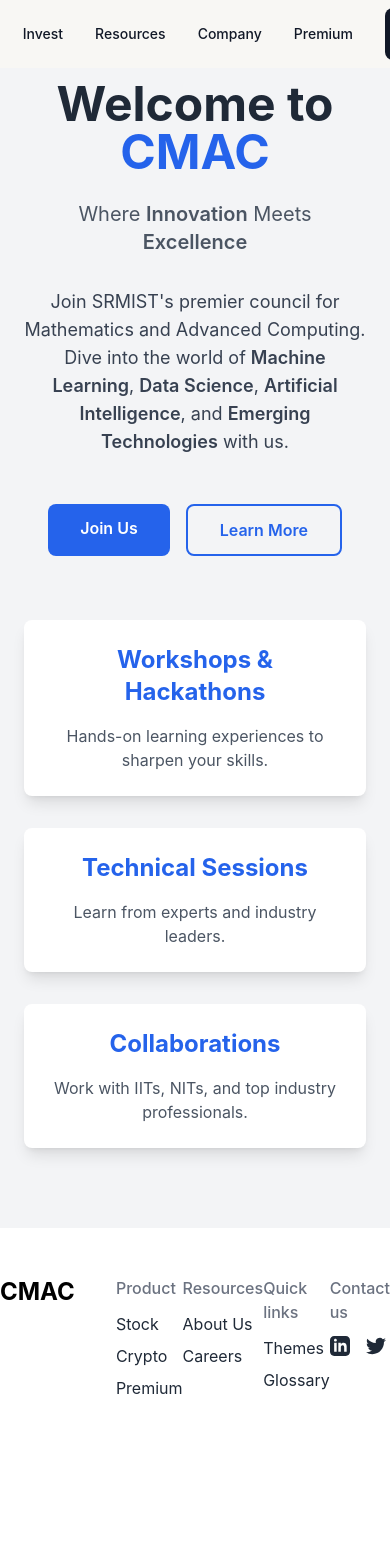
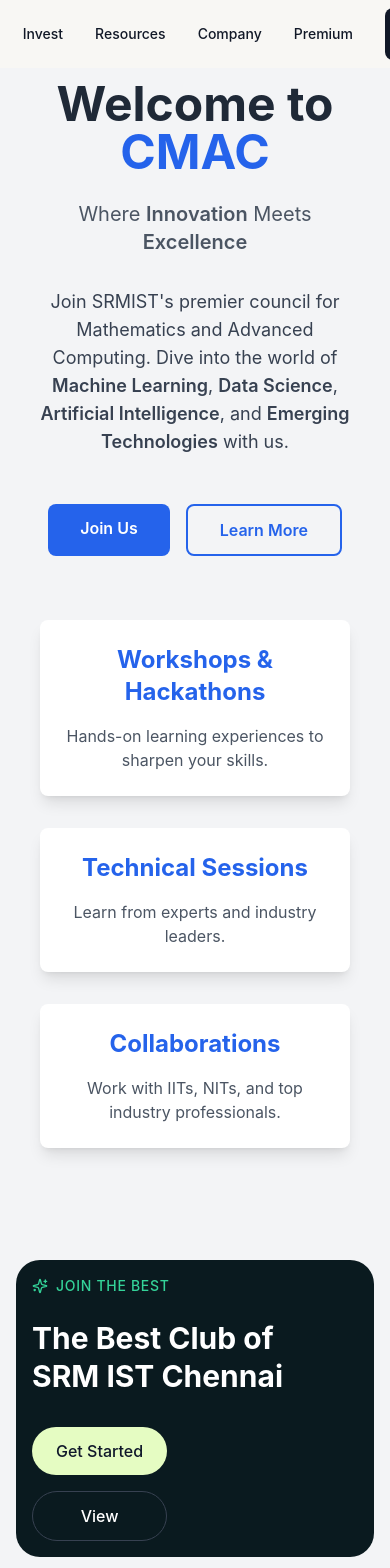
Before and after one commit to Sai-404/cmac-website, a React (Vite) app in the folder client/: page / in a window 390 px wide. Shown: the top 1568 px of the page. Before the commit the page ends 1448 px from the top, so only its background shows below. Built offline with nearby package versions, Linux system fonts and the light colour scheme.

Commit message:
feat: add WhatsApp component and integrate it into Home layout with styling adjustments

```diff
--- a/client/src/Components/Home.jsx
+++ b/client/src/Components/Home.jsx
@@ -4,14 +4,20 @@ import Header from "./Header.jsx";
 import Hero from "./Hero.jsx";
 import '../index.css';
 import Footer from "./Footer.jsx";
+import WhatsApp from "./WhatsApp.jsx";
 
 const Home = () => {
   return (
-   <div className="w-screen min-h-screen bg-gray-100">
-    <Header/>
-    <Hero/>
-    <Footer/>
-   </div>
+    <div className="relative w-full min-h-screen bg-gray-100 overflow-x-hidden">
+      <div className="mx-auto px-4 sm:px-6 lg:px-8">
+        <Header/>
+        <Hero/>
+        <div className="my-8">
+          <WhatsApp/>
+        </div>
+        <Footer/>
+      </div>
+    </div>
   );
 };
 
--- /dev/null
+++ b/client/src/Components/WhatsApp.jsx
@@ -0,0 +1,33 @@
+import React from 'react';
+import { Sparkles } from 'lucide-react';
+
+const WhatsApp = () => {
+  return (
+    <div className="bg-[#0A1A1F] w-full rounded-3xl p-4 sm:p-8 md:p-16">
+      <div className="max-w-6xl mx-auto">
+        <div className="flex items-center gap-2 text-emerald-400 mb-6">
+          <Sparkles size={16} className="text-emerald-400" />
+          <span className="text-sm font-medium tracking-wider uppercase">Join the best</span>
+        </div>
+
+        <div className="flex flex-col md:flex-row justify-between items-start gap-8">
+          <h1 className="text-3xl sm:text-4xl md:text-6xl font-bold text-white leading-tight">
+            The Best Club of<br />
+            SRM IST Chennai
+          </h1>
+
+          <div className="flex flex-col sm:flex-row gap-4">
+            <button className="px-6 py-3 bg-[#E5FCC2] text-slate-900 rounded-full font-medium hover:bg-[#d8f5a5] transition-colors whitespace-nowrap">
+              Get Started
+            </button>
+            <button className="px-6 py-3 bg-transparent text-white border border-gray-700 rounded-full font-medium hover:bg-slate-800 transition-colors whitespace-nowrap">
+              View
+            </button>
+          </div>
+        </div>
+      </div>
+    </div>
+  );
+};
+
+export default WhatsApp;
--- /dev/null
+++ b/client/src/Components/home.css
@@ -0,0 +1,70 @@
+/* Tailwind Base Configurations */
+@tailwind base;
+@tailwind components;
+@tailwind utilities;
+
+/* Customizations */
+@layer base {
+  body {
+    font-family: "Inter", sans-serif;
+    background-color: #fdf6e9; /* Light cream background */
+  }
+}
+
+@layer utilities {
+  .hero-gradient {
+    background: linear-gradient(
+      90deg,
+      #f92545,
+      #d91534
+    ); /* Gradient based on primary red */
+  }
+
+  .shadow-md {
+    box-shadow: 0 4px 6px rgba(249, 37, 69, 0.1); /* Shadow with primary red */
+  }
+
+  .shadow-lg {
+    box-shadow: 0 10px 15px rgba(249, 37, 69, 0.1); /* Shadow with primary red */
+  }
+
+  .container {
+    max-width: 1200px;
+    margin-left: auto;
+    margin-right: auto;
+  }
+
+  /* Buttons */
+  .btn-primary {
+    @apply bg-[#f92545] text-white px-6 py-3 rounded-lg shadow hover:bg-[#d91534] transition-colors;
+  }
+
+  .btn-secondary {
+    @apply bg-[#f2eddb] text-gray-900 px-6 py-3 rounded-lg shadow hover:bg-[#e8e1c7] transition-colors;
+  }
+}
+
+/* Custom color utilities */
+.bg-primary-cream {
+  background-color: #f2eddb;
+}
+
+.bg-primary-red {
+  background-color: #f92545;
+}
+
+.text-primary-cream {
+  color: #f2eddb;
+}
+
+.text-primary-red {
+  color: #f92545;
+}
+
+.border-primary-cream {
+  border-color: #f2eddb;
+}
+
+.border-primary-red {
+  border-color: #f92545;
+}
```
